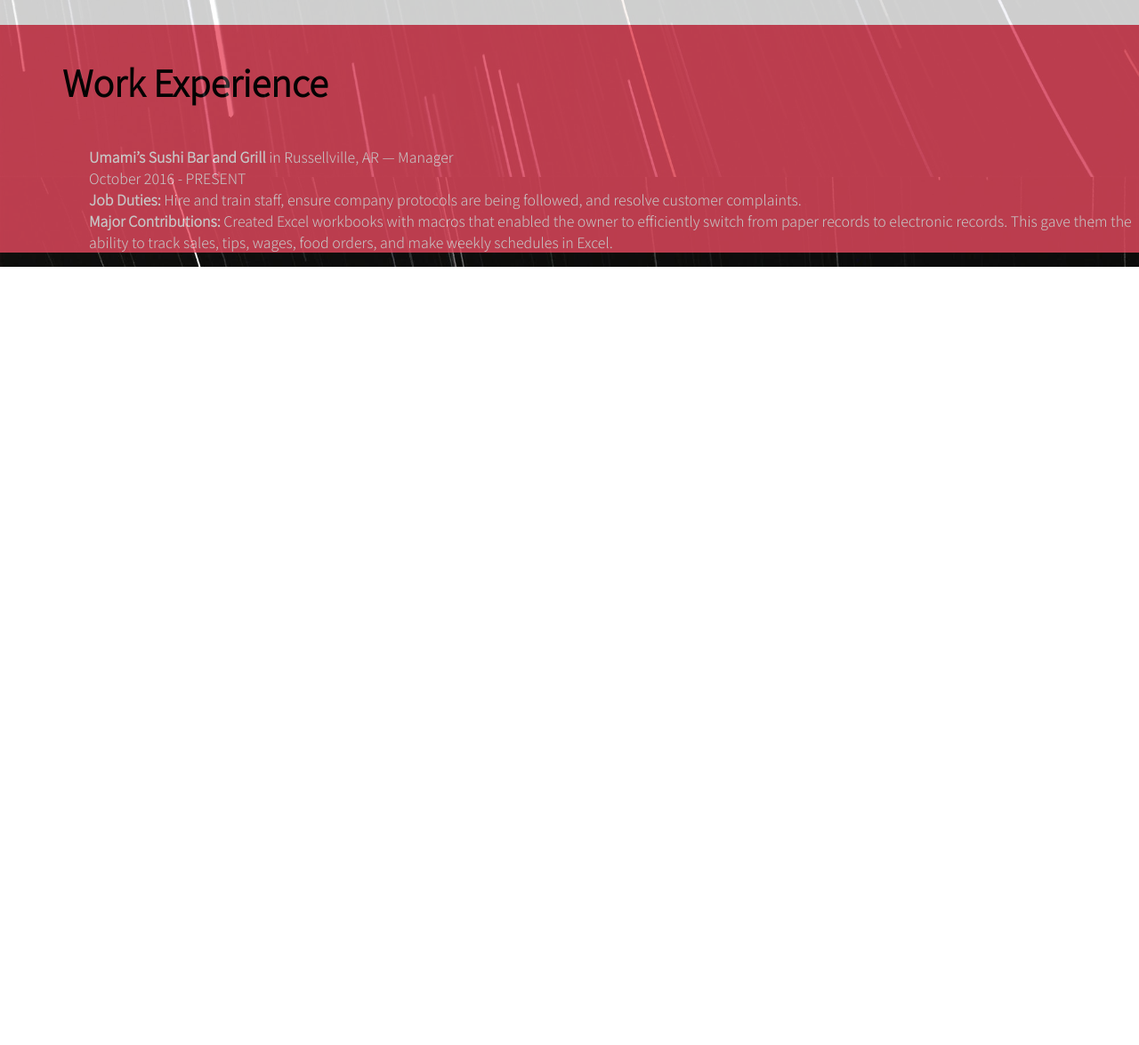
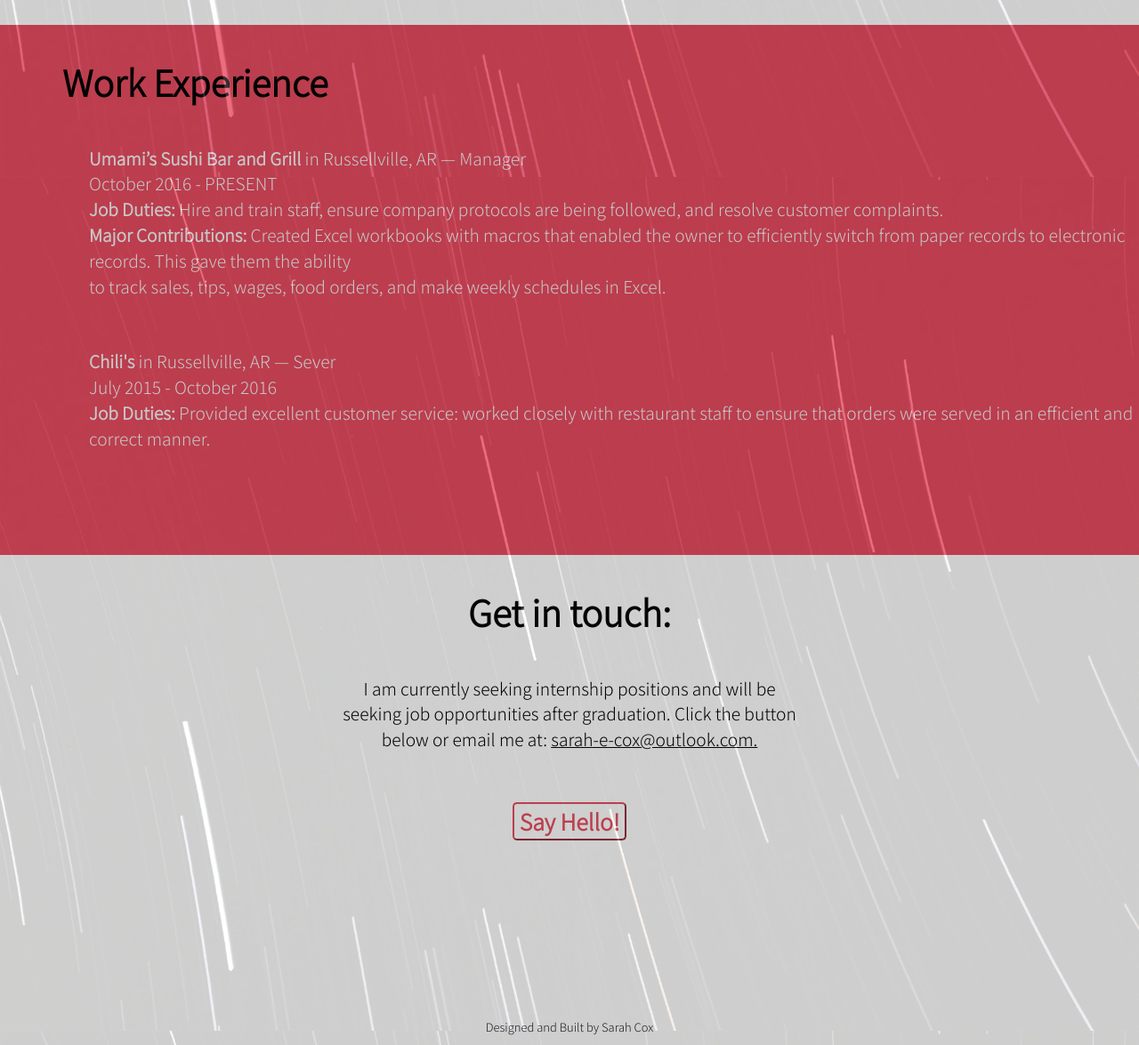
Before and after one commit to SarahBethCox/PersonalSite, a website: page src/index.html in a window 1280 px wide. Shown: the part 1721-2896 px from the top of the page at 89% size. Before the commit the page ends 2021 px from the top, so only its background shows below. Drawn offline with nearby package versions, Linux system fonts and the light colour scheme.

Commit message:
added section 4 and footer

```diff
--- a/src/index.html
+++ b/src/index.html
@@ -96,10 +96,38 @@
         <span class="make-bold">Job Duties:</span> Hire and train staff, ensure company protocols are being followed,
         and resolve customer complaints.<br/>
         <span class="make-bold">Major Contributions:</span> Created Excel workbooks with macros that enabled the owner to efficiently switch
-        from paper records to electronic records. This gave them the ability to track sales, tips, wages,
-        food orders, and make weekly schedules in Excel.
+        from paper records to electronic records. This gave them the ability<br/>
+        to track sales, tips, wages, food orders, and make weekly schedules in Excel.
       </p>
+     <p class="work-text">
+      <span class="make-bold">Chili's</span> in Russellville, AR — Sever<br/>
+      July 2015 - October 2016<br/>
+      <span class="make-bold">Job Duties:</span> Provided excellent customer service: worked closely with restaurant staff to ensure that orders
+      were served in an efficient and correct manner.
+     </p>
     </div>
 
+    <!--Contact section begins here-->
+    <div class="section4">
+
+      <h1 class=contact-title>
+        Get in touch:
+      </h1>
+
+      <p class="contact-text">
+        I am currently seeking internship positions and will be <br/>
+        seeking job opportunities after graduation. Click the button <br/>
+        below or email me at: <span class="underline">sarah-e-cox@outlook.com.</span><br/>
+      </p>
+
+      <!--Email Button-->
+      <button class="email-button" type="submit">Say Hello!</button>
+
+    </div>
+
+    <!--Footer-->
+    <footer class="footer">Designed and Built by Sarah Cox</footer>
+
 </body>
+
 </html>
--- a/src/style.css
+++ b/src/style.css
@@ -12,21 +12,74 @@
     color: whitesmoke;
   }
 
+  /* Footer */
+  .footer {
+    font-size: small;
+    background-color: white;
+    opacity: 80%;
+    text-align: center;
+    padding-bottom: 10px;
+  }
+
+  /* Email button in contact section */
+  .email-button {
+    font-size: 25px;
+    font-weight: bold;
+    color: #E84A5F;
+    border-color: #E84A5F;
+    border-radius: 5px;
+    background-color: transparent;
+  }
+
+  /* Make certian words underlined */
+  .underline {
+    text-decoration-line: underline;
+    text-decoration-style: solid;
+  }
+
+  /* Paragraph in the contact section */
+  .contact-text {
+    padding-top: 40px;
+    text-align: center;
+    color: black;
+    font-size: larger;
+    padding-bottom: 40px;
+  }
+
+  /* Heading in the contact section */
+  .contact-title {
+    padding-top: 40px;
+    text-align: center;
+    color: black;
+    font-weight: bold;
+  }
+
+  /* Contact section */
+  .section4 {
+    background-color: white;
+    opacity: 80%;
+    align-content: center;
+    text-align: center;
+    padding-bottom: 200px;
+  }
+
   /* Pragraph in section 3. */
   .work-text {
     padding-left: 100px;
     padding-top: 40px;
+    font-size: larger;
   }
 
   /* Work experience section. */
   .section3 {
     background-color: #E84A5F;
     opacity: 80%;
+    padding-bottom: 100px;
   }
 
   /* Make certian words bold in work description. */
   .make-bold {
-    font-weight: bold;
+    font-weight: bolder;
   }
 
   /* Heading in the work experience section. */
```
